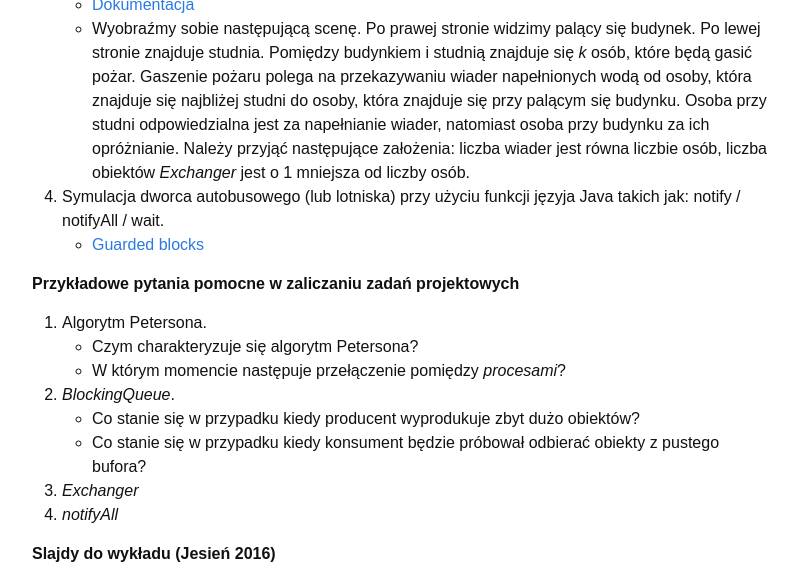
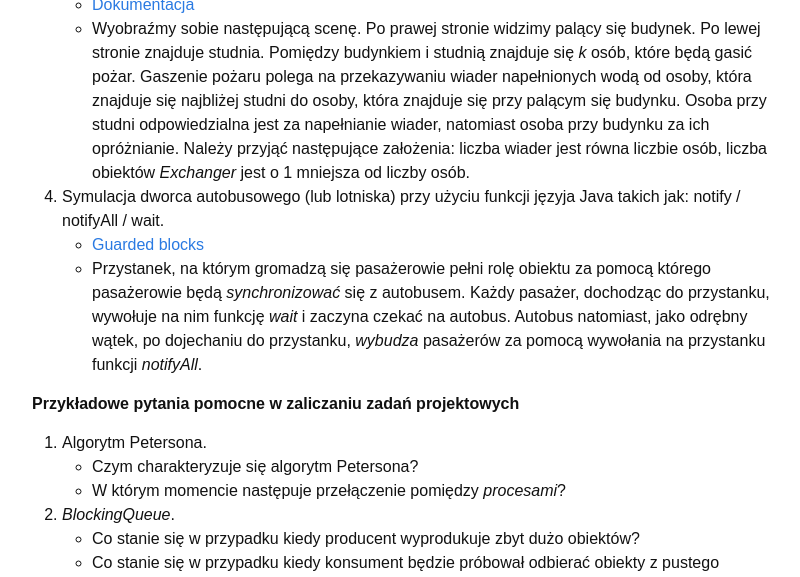
Before and after one commit to piotrlasek/piotrlasek.github.io, a Jekyll site: the page built from for-students/pwir2017.md, in a window 1280 px wide and 900 px high, scrolled down 806 px, cut to the strip 0-577 px from the top of the window. Shown: the whole strip, without its empty margins (238-1038 px from the left). Built offline with Jekyll 4.4.1, drawn with Linux system fonts in a browser that asks for light colours.

Commit message:
some changes

```diff
--- a/for-students/pwir2017.md
+++ b/for-students/pwir2017.md
@@ -53,6 +53,13 @@ Dokumentacja do pakietu java.util.concurrent w postaci tutoriala dostępna jest
        liczba obiektów *Exchanger* jest o 1 mniejsza od liczby osób.
 4. Symulacja dworca autobusowego (lub lotniska) przy użyciu funkcji języja Java takich jak: notify / notifyAll / wait.
     * [Guarded blocks](https://docs.oracle.com/javase/tutorial/essential/concurrency/guardmeth.html)
+    * Przystanek, na którym gromadzą się pasażerowie pełni rolę
+      obiektu za pomocą którego pasażerowie będą *synchronizować* się
+      z autobusem. Każdy pasażer, dochodząc do przystanku, wywołuje na
+      nim funkcję *wait* i zaczyna czekać na autobus. Autobus
+      natomiast, jako odrębny wątek, po dojechaniu do przystanku,
+      *wybudza* pasażerów za pomocą wywołania na przystanku funkcji
+      *notifyAll*.
 
 # Przykładowe pytania pomocne w zaliczaniu zadań projektowych
 
```
